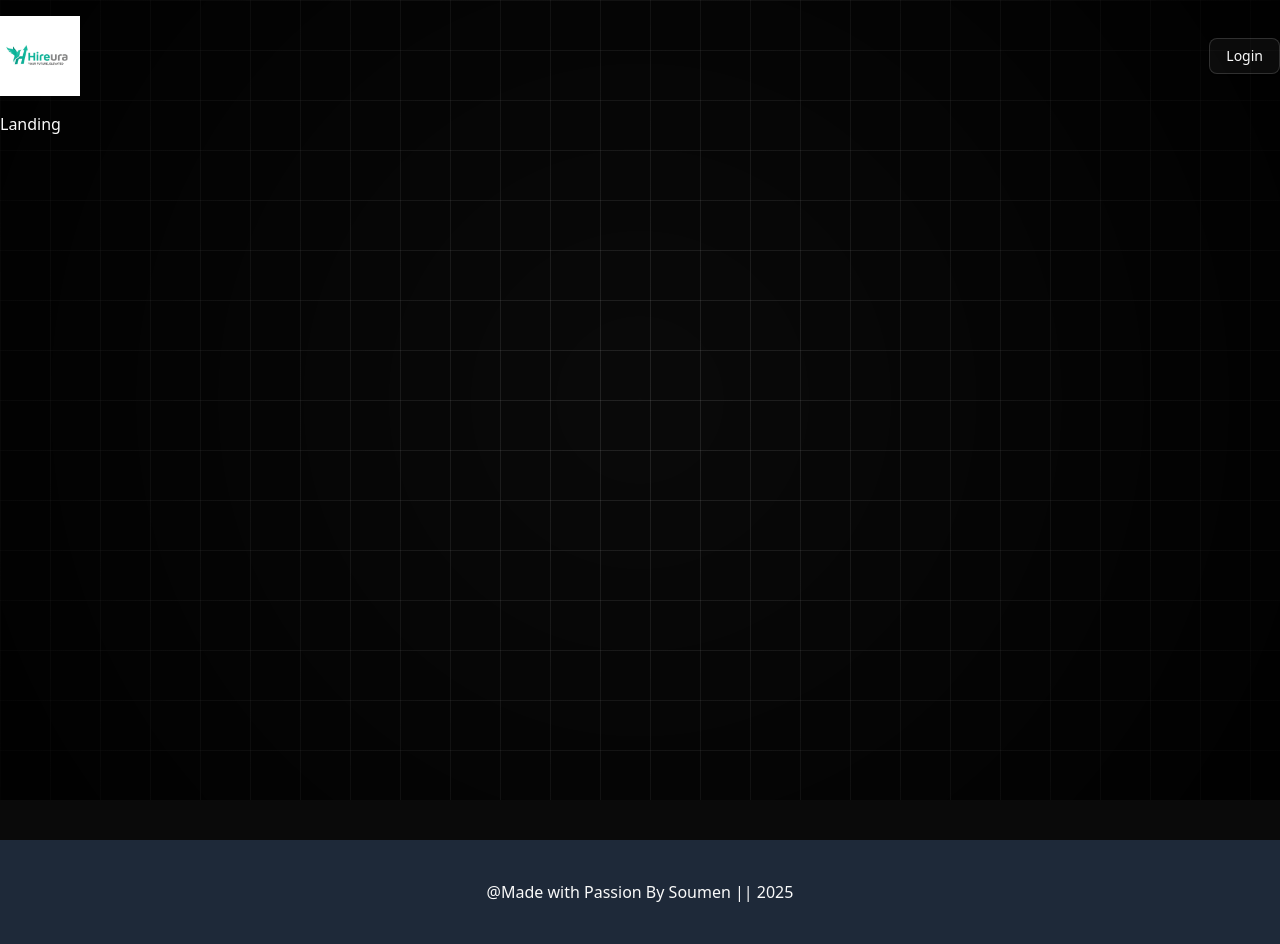
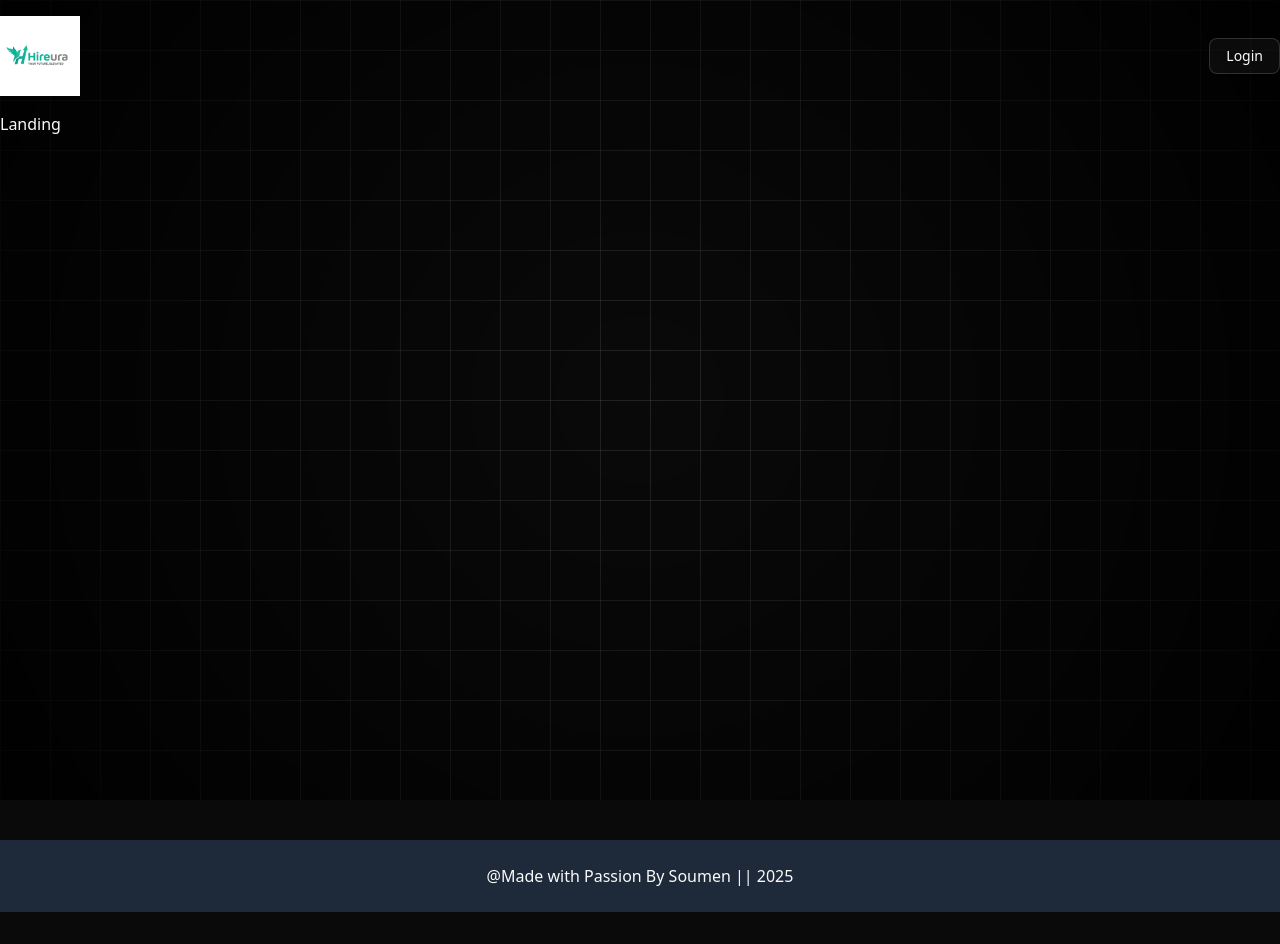
Before and after one commit to soumen0818/Job-Portal, a React (Vite) app: page / in a window 1280 px wide. After the commit the page ends 912 px from the top, so only its background shows below. Built offline with nearby package versions, Linux system fonts and the light colour scheme.

Commit message:
Reduce padding in footer section of AppLayout component

```diff
--- a/src/layout/app-layout.jsx
+++ b/src/layout/app-layout.jsx
@@ -10,7 +10,7 @@ const AppLayout = () => {
       <Header/>
       <Outlet/>
       </main>
-      <div className='p-10 text-center bg-gray-800 mt-10'>
+      <div className='p-6 text-center bg-gray-800 mt-10'>
           @Made with Passion By Soumen || 2025
       </div>
     </div>
```
